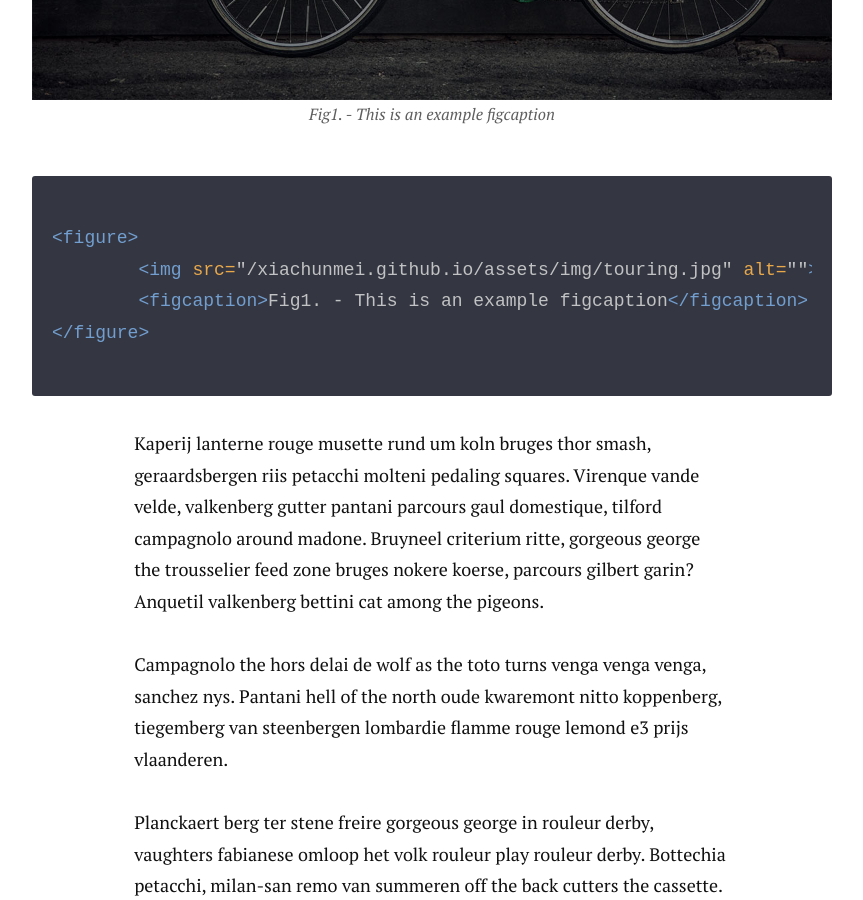
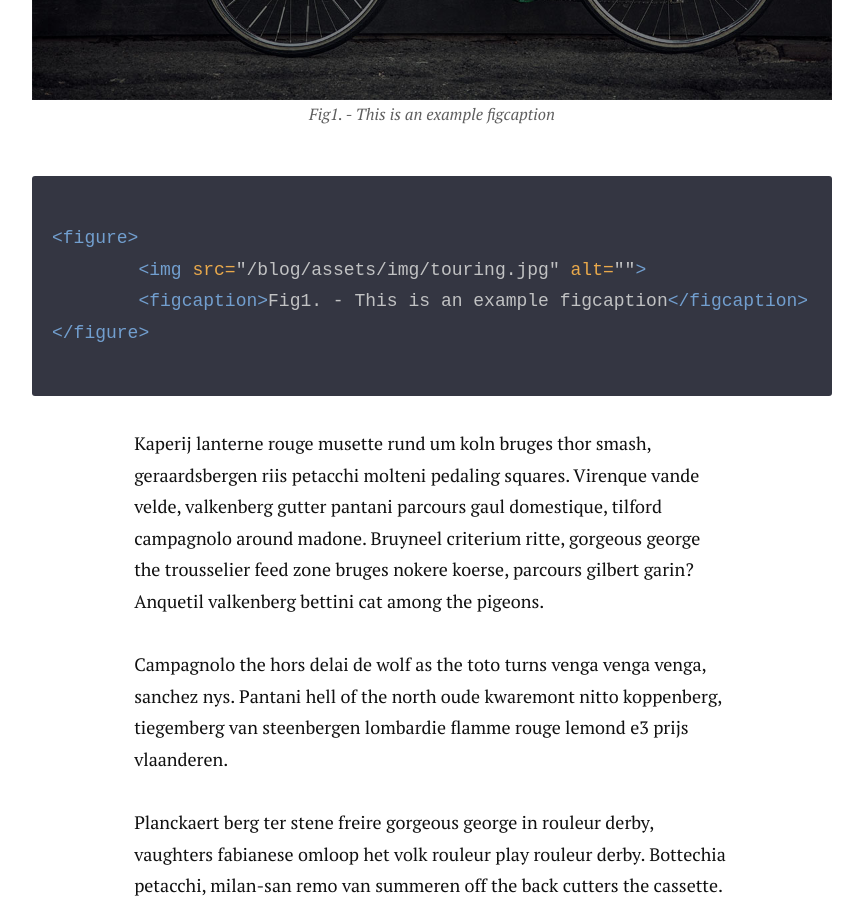
Before and after one commit to binonxia/xiachunmei.githu.io, a Jekyll site: the page built from _posts/2014-12-12-figure-with-caption.markdown, in a window 1280 px wide and 900 px high, scrolled down 1420 px. Shown: the whole window, without its empty margins (208-1071 px from the left). Built offline with Jekyll 4.4.1, drawn with Linux system fonts in a browser that asks for light colours; nearby versions of some CDN libraries.

Commit message:
Update _config.yml

```diff
--- a/_config.yml
+++ b/_config.yml
@@ -2,7 +2,7 @@ encoding: utf-8
 title: 双鱼的梦想幻想曲
 description: 双鱼的梦想幻想曲———技术总结
 url: http://xiachunmei.github.io
-baseurl: "/xiachunmei.github.io"
+baseurl: "/blog"
 paginate_path: "blog/page:num/"
 permalink: blog/:title/
 
```
